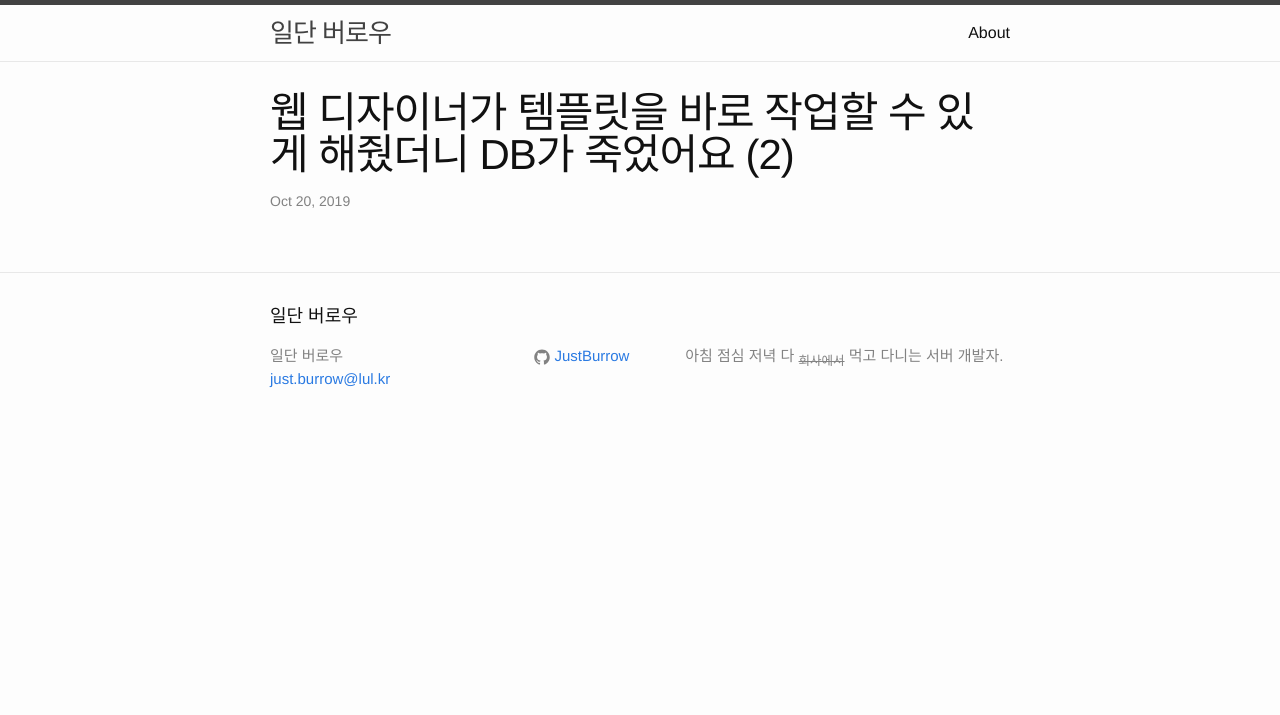
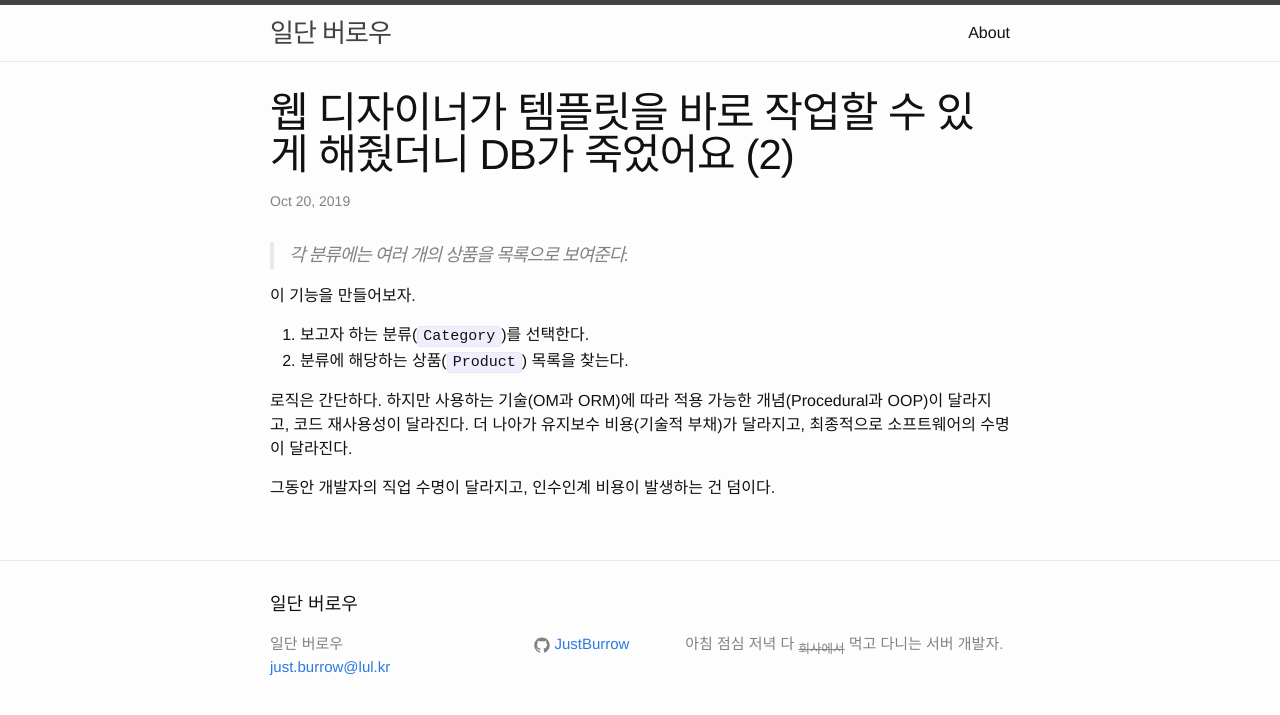
Before and after one commit to JustBurrow/JustBurrow.github.io, a Jekyll site: the page built from _posts/2019-10-20-how-to-use-orm-2.markdown, in a window 1280 px wide. Shown: the top 715 px of the page. Built offline with Jekyll 4.4.1, drawn with Linux system fonts in a browser that asks for light colours.

Commit message:
ADD : 문제의식.

```diff
--- a/_posts/2019-10-20-how-to-use-orm-2.markdown
+++ b/_posts/2019-10-20-how-to-use-orm-2.markdown
@@ -3,3 +3,15 @@ title: 웹 디자이너가 템플릿을 바로 작업할 수 있게 해줬더니
 layout: post
 tags: [orm, modeling]
 ---
+
+> 각 분류에는 여러 개의 상품을 목록으로 보여준다.
+
+이 기능을 만들어보자.
+
+1. 보고자 하는 분류(`Category`)를 선택한다.
+1. 분류에 해당하는 상품(`Product`) 목록을 찾는다.
+
+로직은 간단하다. 하지만 사용하는 기술(OM과 ORM)에 따라 적용 가능한 개념(Procedural과 OOP)이 달라지고, 코드 재사용성이 달라진다.
+더 나아가 유지보수 비용(기술적 부채)가 달라지고, 최종적으로 소프트웨어의 수명이 달라진다.
+
+그동안 개발자의 직업 수명이 달라지고, 인수인계 비용이 발생하는 건 덤이다.
```
